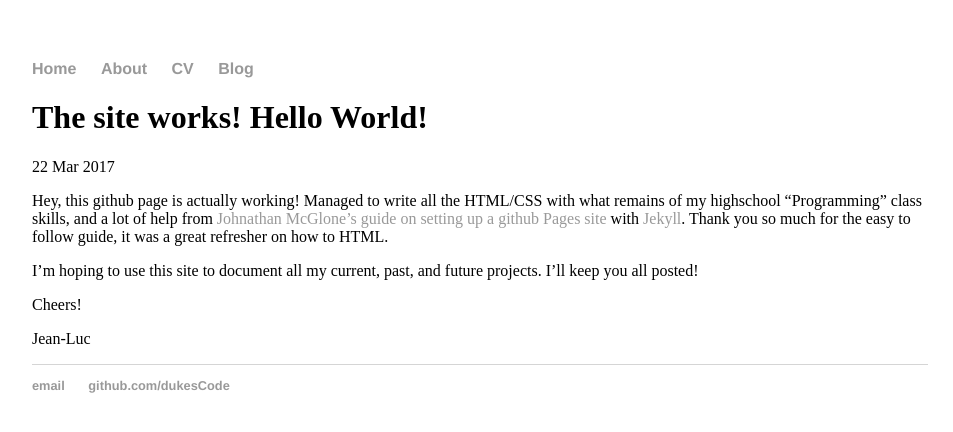
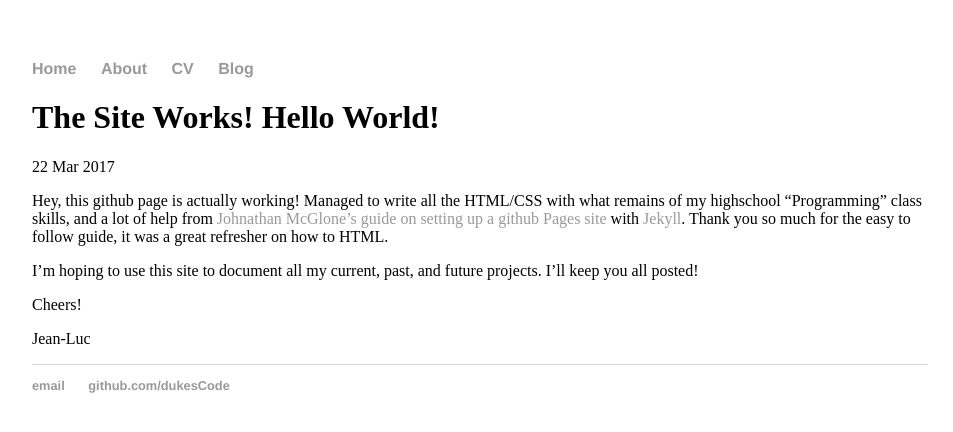
Before and after one commit to dukesCode/dukesCode.github.io, a Jekyll site: the page built from _posts/2017-03-22-the-site-works.md, in a window 1280 px wide. Shown: the top 432 px of the page, without its empty margins (160-1113 px from the left). Built offline with Jekyll 4.4.1, drawn with Linux system fonts in a browser that asks for light colours.

```diff
--- a/_posts/2017-03-22-the-site-works.md
+++ b/_posts/2017-03-22-the-site-works.md
@@ -1,6 +1,6 @@
 ---
 layout: post
-title: "The site works! Hello World!"
+title: "The Site Works! Hello World!"
 date: 2017-03-22
 ---
 
```
